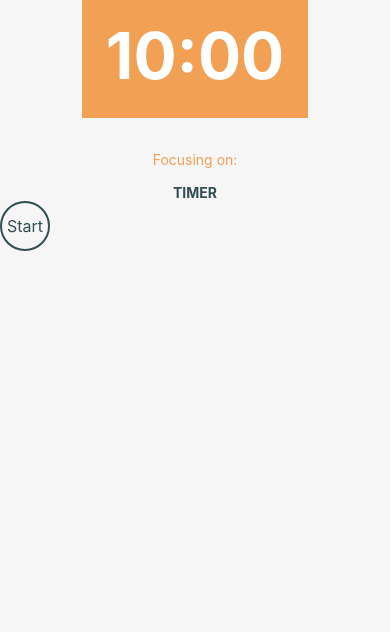
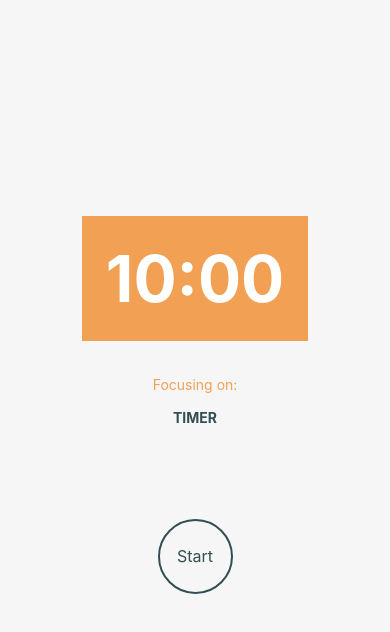
Before and after one commit to n3rdkid/rn-focus-time, a React Native app: screen / in a window 390 px wide. Shown: the top 632 px of the page. Built offline with nearby package versions, Linux system fonts and the light colour scheme.

Commit message:
improv : improved button display and styling

```diff
--- a/App.js
+++ b/App.js
@@ -22,6 +22,8 @@ export default function App() {
 const styles = StyleSheet.create({
   container: {
     flex:1,
+    justifyContent:"center",
+    alignItems:"center",
     paddingTop:Platform.OS==="ios"?spacing.md:spacing.lg,
     backgroundColor:colors.secondary,
   },
--- a/src/features/Timer/index.js
+++ b/src/features/Timer/index.js
@@ -15,8 +15,8 @@ export const Timer = ({focusSubject})=>{
             <Text style={styles.title}>Focusing on:</Text>
             <Text style={styles.task}>{focusSubject}</Text>
           </View>
-          <View>
-            <RoundedButton title="Start" fontSize={"md"} size={50}/>
+          <View style={styles.buttonWrapper}>
+            <RoundedButton title={isStarted?"Stop":"Start"} fontSize={"md"} size={75} onPress={()=>setIsStarted(!isStarted)}/>
           </View>
         </View>
 }
@@ -39,5 +39,11 @@ const styles = StyleSheet.create({
         flex:.5,
         alignItems:"center",
         justifyContent:"center"
+    },
+    buttonWrapper:{
+        flex:1,
+        paddingTop:spacing.xxxl,
+        alignItems:"center",
+        justifyContent:"center"
     }
 })
```
